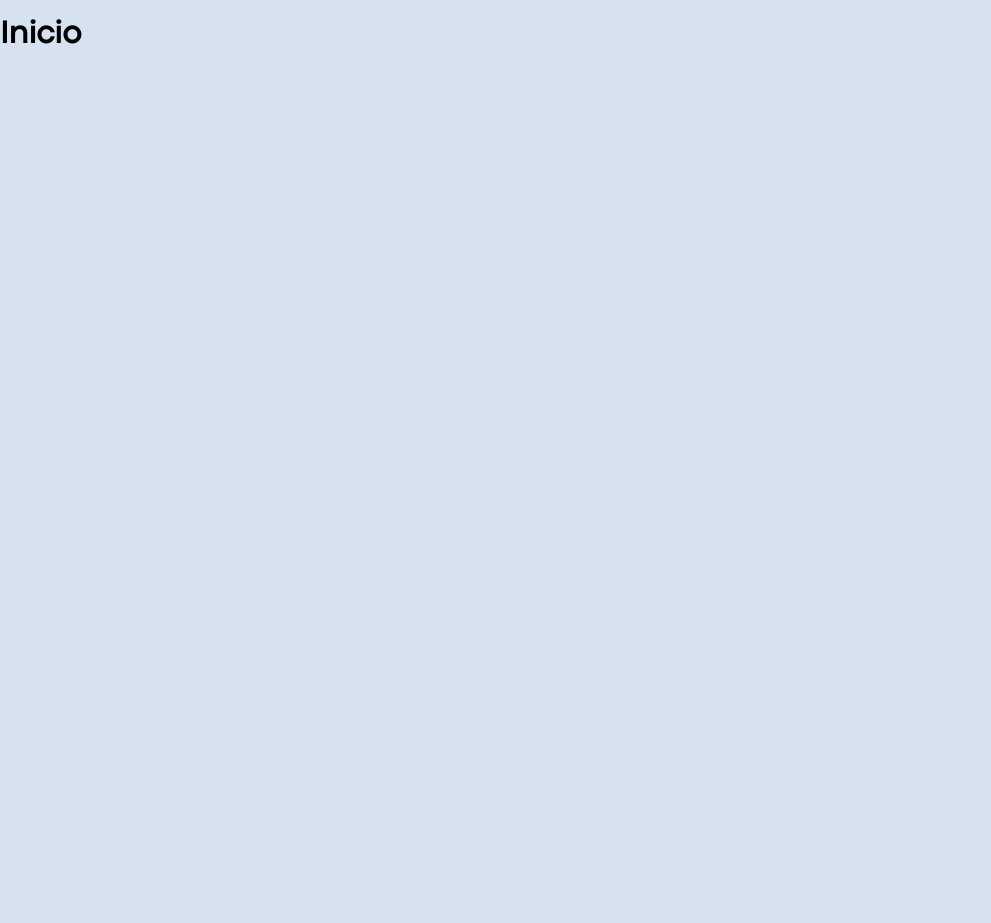
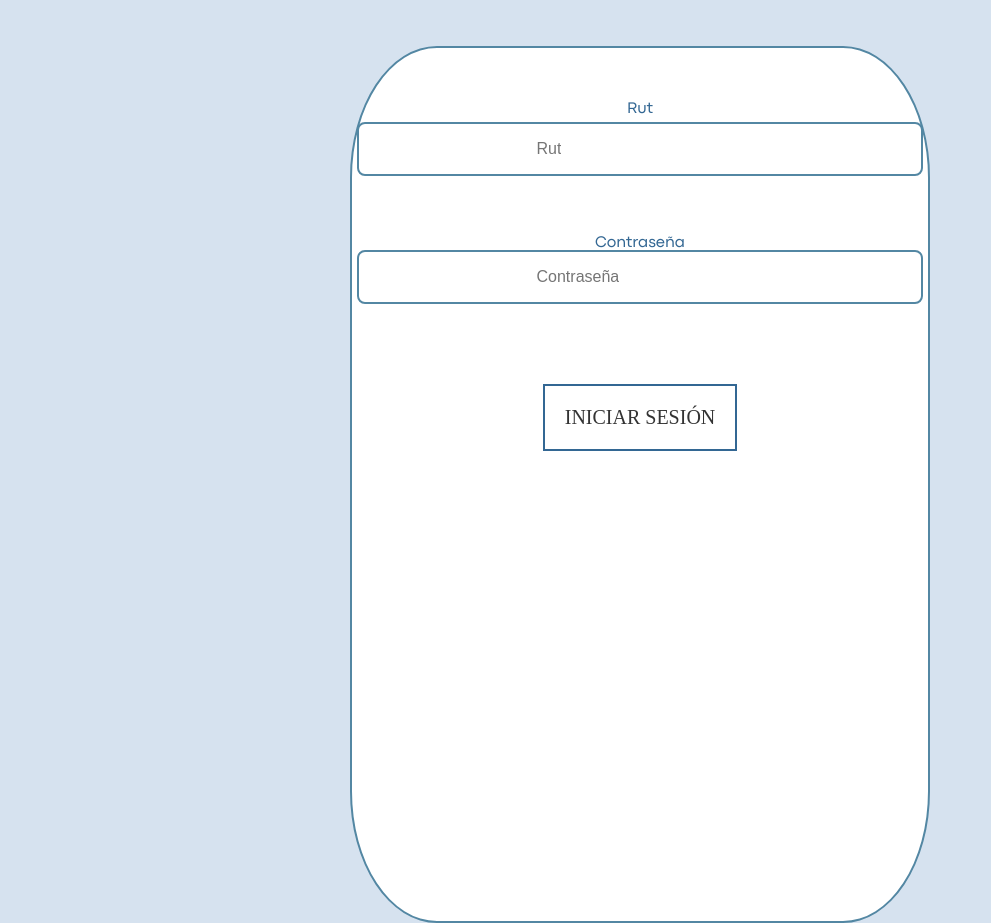
Before and after one commit to Pixoll/se-project-frontend, a React (Create React App) app: page /medic/login in a window 1280 px wide. Shown: the whole page, without its empty margins (0-991 px from the left). Before the commit the page ends 821 px from the top, so only its background shows below. Built offline with nearby package versions, Linux system fonts and the light colour scheme; a web font is replaced by a local one.

Commit message:
medic login implementacion

```diff
--- a/src/pages/MedicHomePage.tsx
+++ b/src/pages/MedicHomePage.tsx
@@ -3,7 +3,7 @@ import { Link } from "react-router-dom";
 export default function MedicHomePage() {
     return (
         <nav>
-            <Link to="/medic/login">Inicio</Link>
+            <Link to="/">Inicio</Link>
             |
             <Link to="/medic/calendar">Calendario</Link>
             |
--- a/src/pages/MedicLoginPage.tsx
+++ b/src/pages/MedicLoginPage.tsx
@@ -1,5 +1,9 @@
+import LoginForm from "../components/LoginForm";
+
 export default function MedicLoginPage() {
     return (
-        <h1>Inicio</h1>
+        <div>
+            <LoginForm type={"medic"} redirectTo={"home"}/>
+        </div>
     );
 }
```
